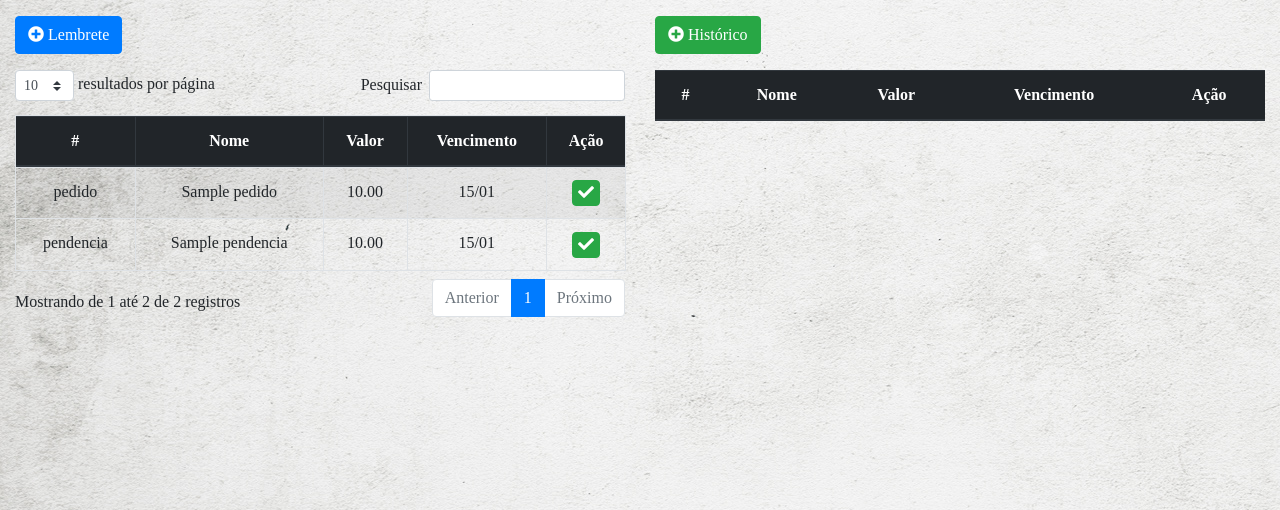
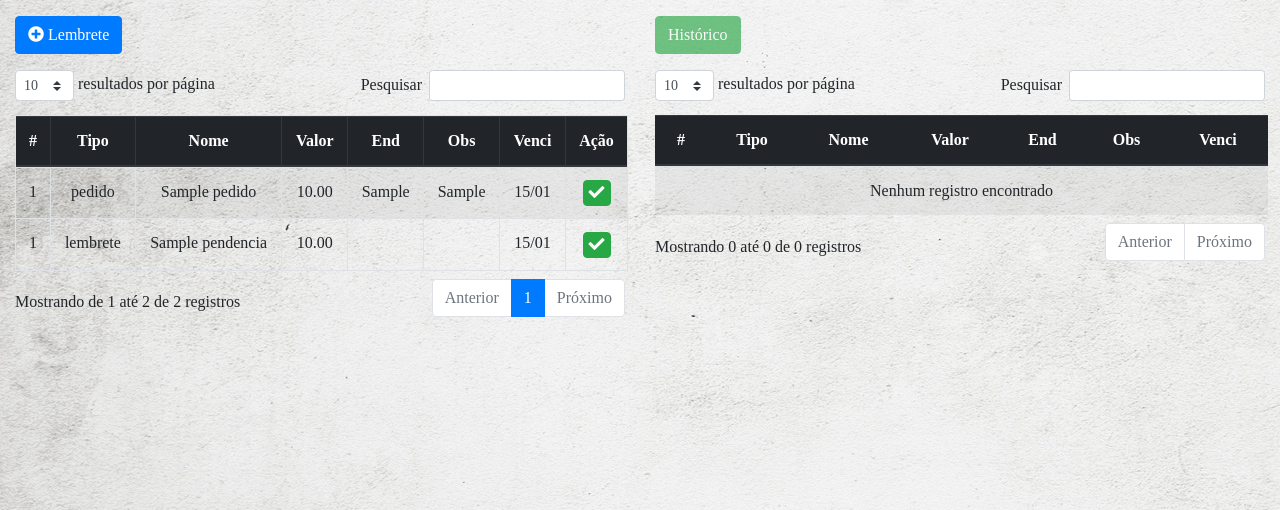
Before and after one commit to bbroger/lojinha, a CodeIgniter app: page /lojinha/Pendencias/ in a window 1280 px wide. Shown: the part 56-566 px from the top of the page. Run offline with CodeIgniter, Linux system fonts and the light colour scheme; tables that the repository leaves empty hold one stand-in row (values such as "Sample post"); lists and menus that the app fills with data are empty.

Commit message:
Cadastrar pedido e mostrar pronto

```diff
--- a/application/config/config.php
+++ b/application/config/config.php
@@ -1,5 +1,6 @@
 <?php
 defined('BASEPATH') OR exit('No direct script access allowed');
+date_default_timezone_set('America/Sao_Paulo');
 
 /*
 |--------------------------------------------------------------------------
--- a/application/controllers/Pedidos.php
+++ b/application/controllers/Pedidos.php
@@ -64,7 +64,7 @@ class Pedidos extends CI_Controller
         $pedido['entrega']= $this->input->post("entrega");
         $pedido['obs']= $this->input->post("obs");
         $pedido['obs']= (strlen($pedido['obs']) > 0) ? $pedido['obs'] : null;
-        $pedido['valor_pago'] = $this->input->post("valor_pago");
+        $pedido['valor_pago'] = 0;
         $pedido['tipo_pagamento'] = $this->input->post("tipo_pag");
         $itens = $this->input->post("itens_produto");
 
--- a/application/controllers/Pendencias.php
+++ b/application/controllers/Pendencias.php
@@ -21,8 +21,8 @@ class Pendencias extends CI_Controller
     {
         $pendencias = $this->Pendencias_model->pendencias();
         if ($pendencias) {
-            usort($pendencias, function($a, $b) {
-                return $b['vencimento'] <=> $a['vencimento'];
+            usort($pendencias, function ($a, $b) {
+                return $a['vencimento'] <=> $b['vencimento'];
             });
             foreach ($pendencias as $key => $value) {
                 foreach ($value as $chave => $valor) {
@@ -43,18 +43,20 @@ class Pendencias extends CI_Controller
 
     public function tabela_historico()
     {
-        $historico = $this->Pendencias_model->tabela_historico();
-        if ($historico) {
-            foreach ($historico as $key => $value) {
+        $pendencias = $this->Pendencias_model->historico();
+        if ($pendencias) {
+            usort($pendencias, function ($a, $b) {
+                return $b['vencimento'] <=> $a['vencimento'];
+            });
+            foreach ($pendencias as $key => $value) {
                 foreach ($value as $chave => $valor) {
                     if ($chave == 'vencimento') {
-                        $data['data'][$key][$chave] = DateTime::createFromFormat('Y-m-d ', $valor)->format('d/m');
+                        $data['data'][$key][$chave] = DateTime::createFromFormat('Y-m-d', $valor)->format('d/m');
                     } else {
                         $data['data'][$key][$chave] = $valor;
                     }
                 }
-                $data['data'][$key]['button'] = '<button style="padding: 0 5px;" class="btn btn-success save" disabled><i class="fas fa-save"></i></button>
-                    <button style="padding: 0 5px;" class="btn btn-warning edit"><i class="fas fa-edit"></i></button>';
+                $data['data'][$key]['button'] = '<button style="padding: 0 5px;" class="btn btn-success save"><i class="fas fa-check"></i>';
             }
 
             echo json_encode($data);
@@ -67,7 +69,7 @@ class Pendencias extends CI_Controller
     {
         $this->form_validation->set_rules("nome", "<b>Nome</b>", "trim|required|min_length[3]");
         $this->form_validation->set_rules("valor", "<b>Valor</b>", "trim|decimal|min_length[3]");
-        $this->form_validation->set_rules("vencimento", "<b>Vencimento</b>", "trim|required|exact_length[10]", ["exact_length"=> "Data inválida"]);
+        $this->form_validation->set_rules("vencimento", "<b>Vencimento</b>", "trim|required|exact_length[10]", ["exact_length" => "Data inválida"]);
 
         if (!$this->form_validation->run()) {
             $data['msg'] = validation_errors();
@@ -90,11 +92,10 @@ class Pendencias extends CI_Controller
         }
     }
 
-    public function editar_valor_retirado()
+    public function tirar_pendencia()
     {
-        $this->form_validation->set_rules("id_movimentacao", "Movimentação", "trim|required|max_length[11]|combines[movimentacao.id_movimentacao]");
-        $this->form_validation->set_rules("valor", "Valor", "trim|required|decimal|min_length[3]");
-        $this->form_validation->set_rules("descricao", "Descrição", "trim|required|min_length[3]");
+        $this->form_validation->set_rules("tipo", "Tipo", "trim|required|in_list[pedido,lembrete]");
+        $this->form_validation->set_rules("id", "ID", "trim|required|integer|max_length[11]");
 
         if (!$this->form_validation->run()) {
             $data['msg'] = validation_errors(" ", " ");
@@ -103,60 +104,17 @@ class Pendencias extends CI_Controller
 
             return false;
         } else {
-            $id_movimentacao = $this->input->post("id_movimentacao");
-            $data['valor'] = $this->input->post("valor");
-            $data['descricao'] = $this->input->post("descricao");
+            $id = $this->input->post("id");
+            $tipo = $this->input->post("tipo");
+            if ($tipo == "lembrete") {
+                $tabela = "pendencias";
+                $id_tabela = "id_pendencia";
+            } else {
+                $tabela = "pedidos";
+                $id_tabela = "id_pedido";
+            }
 
-            $this->Pendencias_model->editar_valor_retirado($data, $id_movimentacao);
-            $data['status'] = true;
-            echo json_encode($data);
-        }
-    }
-
-    public function salvar_valor_inserido()
-    {
-        $this->form_validation->set_rules("valor", "<b>Valor</b>", "trim|required|decimal|min_length[3]");
-        $this->form_validation->set_rules("descricao", "<b>Nome Descrição</b>", "trim|required|min_length[3]");
-
-        if (!$this->form_validation->run()) {
-            $data['msg'] = validation_errors();
-            $data['status'] = false;
-            echo json_encode($data);
-
-            return false;
-        } else {
-            $data['valor'] = $this->input->post("valor");
-            $data['descricao'] = $this->input->post("descricao");
-            $data['tipo'] = 'inserido';
-
-            $this->Pendencias_model->salvar_valor_inserido($data);
-
-            $data['msg'] = "<p><b>Valor inserido registrado com sucesso!</b></p>";
-            $data['status'] = true;
-            echo json_encode($data);
-
-            return true;
-        }
-    }
-
-    public function editar_valor_inserido()
-    {
-        $this->form_validation->set_rules("id_movimentacao", "Movimentação", "trim|required|max_length[11]|combines[movimentacao.id_movimentacao]");
-        $this->form_validation->set_rules("valor", "Valor", "trim|required|decimal|min_length[3]");
-        $this->form_validation->set_rules("descricao", "Descrição", "trim|required|min_length[3]");
-
-        if (!$this->form_validation->run()) {
-            $data['msg'] = validation_errors(" ", " ");
-            $data['status'] = false;
-            echo json_encode($data);
-
-            return false;
-        } else {
-            $id_movimentacao = $this->input->post("id_movimentacao");
-            $data['valor'] = $this->input->post("valor");
-            $data['descricao'] = $this->input->post("descricao");
-
-            $this->Pendencias_model->editar_valor_inserido($data, $id_movimentacao);
+            $this->Pendencias_model->tirar_pendencia($id, $tabela, $id_tabela);
             $data['status'] = true;
             echo json_encode($data);
         }
--- a/application/models/Pendencias_model.php
+++ b/application/models/Pendencias_model.php
@@ -4,9 +4,21 @@ class Pendencias_model extends CI_Model
 {
     public function pendencias()
     {
-        $sql= "SELECT nome, valor_total AS valor, entrega AS vencimento, 'pedido' AS tipo FROM pedidos WHERE status= 'ativo'";
+        $sql= "SELECT id_pedido AS id, nome, valor_total AS valor, entrega AS vencimento,
+            endereco AS ende, obs, 'pedido' AS tipo FROM pedidos WHERE status= 'ativo'";
         $transacao= $this->db->query($sql);
-        $sql= "SELECT *, 'pendencia' AS tipo FROM pendencias WHERE status= 'ativo'";
+        $sql= "SELECT *, NULL AS ende, NULL AS obs, id_pendencia AS id, 'lembrete' AS tipo FROM pendencias WHERE status= 'ativo'";
+        $pendencia= $this->db->query($sql);
+
+        return array_merge($transacao->result_array(), $pendencia->result_array());
+    }
+
+    public function historico()
+    {
+        $sql= "SELECT id_pedido AS id, nome, valor_total AS valor, entrega AS vencimento,
+            endereco AS ende, obs, 'pedido' AS tipo FROM pedidos WHERE status= 'feito'";
+        $transacao= $this->db->query($sql);
+        $sql= "SELECT *, NULL AS ende, NULL AS obs, id_pendencia AS id, 'lembrete' AS tipo FROM pendencias WHERE status= 'feito'";
         $pendencia= $this->db->query($sql);
 
         return array_merge($transacao->result_array(), $pendencia->result_array());
@@ -16,4 +28,10 @@ class Pendencias_model extends CI_Model
     {
         $this->db->insert('pendencias', $data);
     }
+
+    public function tirar_pendencia($id, $tabela, $id_tabela)
+    {
+        $sql= "UPDATE $tabela SET status= 'feito' WHERE $id_tabela= $id";
+        $this->db->query($sql);
+    }
 }
--- a/application/views/pendencias.php
+++ b/application/views/pendencias.php
@@ -6,9 +6,12 @@
                 <thead class="thead-dark">
                     <tr>
                         <th scope="col">#</th>
+                        <th scope="col">Tipo</th>
                         <th scope="col">Nome</th>
                         <th scope="col">Valor</th>
-                        <th scope="col">Vencimento</th>
+                        <th scope="col">End</th>
+                        <th scope="col">Obs</th>
+                        <th scope="col">Venci</th>
                         <th scope="col">Ação</th>
                     </tr>
                 </thead>
@@ -17,15 +20,17 @@
             </table>
         </div>
         <div class="col-md-6">
-            <button type="button" class="btn btn-success my-3" data-toggle="modal" data-target="#historico"><i class="fas fa-plus-circle"></i> Histórico</button>
+            <button type="button" class="btn btn-success my-3" data-toggle="modal" data-target="#historico" disabled>Histórico</button>
             <table class="table table-striped text-center" id="mostra_historico">
                 <thead class="thead-dark">
                     <tr>
                         <th scope="col">#</th>
+                        <th scope="col">Tipo</th>
                         <th scope="col">Nome</th>
                         <th scope="col">Valor</th>
-                        <th scope="col">Vencimento</th>
-                        <th scope="col">Ação</th>
+                        <th scope="col">End</th>
+                        <th scope="col">Obs</th>
+                        <th scope="col">Venci</th>
                     </tr>
                 </thead>
                 <tbody>
@@ -96,7 +101,7 @@
                                 <input type="text" class="form-control" id="nome" value="" placeholder="" autocomplete="off">
                             </div>
                             <div class="row">
-                            <div class="col">
+                                <div class="col">
                                     <label for="descricao">Valor (opcional)</label>
                                     <input type="text" class="form-control" id="valor" data-decimal="." value="" placeholder="" autocomplete="off">
                                 </div>
--- a/assets/js/pendencias.js
+++ b/assets/js/pendencias.js
@@ -6,11 +6,53 @@ var table_pendencia= $("#mostra_pendencia").DataTable({
     "order": [[0, "desc"]],
     ajax: url_ajax("Pendencias/tabela_pendencias"),
     "columns": [
+        { "data": "id" },
         { "data": "tipo" },
         { "data": "nome" },
         { "data": "valor" },
+        { "data": "ende" },
+        { "data": "obs" },
         { "data": "vencimento" },
         { "data": "button" }
+    ],
+    "language": {
+        "sEmptyTable": "Nenhum registro encontrado",
+        "sInfo": "Mostrando de _START_ até _END_ de _TOTAL_ registros",
+        "sInfoEmpty": "Mostrando 0 até 0 de 0 registros",
+        "sInfoFiltered": "(Filtrados de _MAX_ registros)",
+        "sInfoPostFix": "",
+        "sInfoThousands": ".",
+        "sLengthMenu": "_MENU_ resultados por página",
+        "sLoadingRecords": "Carregando...",
+        "sProcessing": "Processando...",
+        "sZeroRecords": "Nenhum registro encontrado",
+        "sSearch": "Pesquisar",
+        "oPaginate": {
+            "sNext": "Próximo",
+            "sPrevious": "Anterior",
+            "sFirst": "Primeiro",
+            "sLast": "Último"
+        },
+        "oAria": {
+            "sSortAscending": ": Ordenar colunas de forma ascendente",
+            "sSortDescending": ": Ordenar colunas de forma descendente"
+        }
+    }
+});
+
+var table_historico= $("#mostra_historico").DataTable({
+    "processing": true,
+    "ordering": false,
+    "order": [[0, "desc"]],
+    ajax: url_ajax("Pendencias/tabela_historico"),
+    "columns": [
+        { "data": "id" },
+        { "data": "tipo" },
+        { "data": "nome" },
+        { "data": "valor" },
+        { "data": "ende" },
+        { "data": "obs" },
+        { "data": "vencimento" }
     ],
     "language": {
         "sEmptyTable": "Nenhum registro encontrado",
@@ -40,98 +82,26 @@ var table_pendencia= $("#mostra_pendencia").DataTable({
 table_pendencia.on('click', '.save', function () {
     var tr = $(this).closest("tr");
     var tdID = tr.find("td").eq(0);
-    var tdValor = tr.find("td").eq(1);
-    var tdDesc = tr.find("td").eq(2);
+    var tdTipo = tr.find("td").eq(1);
 
     $.ajax({
-        url: url_ajax("Pendencias/editar_valor_retirado"),
+        url: url_ajax("Pendencias/tirar_pendencia"),
         type: "Post",
         data: {
-            id_movimentacao: tdID.html(),
-            valor: tdValor.find('input').val().replace(",", ""),
-            descricao: firstUp(tdDesc.find('textarea').val())
+            tipo: tdTipo.html(),
+            id: tdID.html()
         },
         dataType: "Json"
     }).done(function (data) {
         if (data.status) {
-            tdValor.html("R$ " + tdValor.find('input').val().replace(",", ""));
-            tdDesc.html(firstUp(tdDesc.find('textarea').val()));
-
-            tr.find("td").eq(4).find('button').eq(0).prop('disabled', true);
-            tr.find("td").eq(4).find('button').eq(1).prop('disabled', false);
+            table_pendencia.ajax.reload();
+            table_historico.ajax.reload();
         } else {
-            tdValor.find('input').css({ border: "1px solid red", color: "red" });
-            tdDesc.find('textarea').css({ border: "1px solid red", color: "red" });
             alert(data.msg);
         }
+    }).fail(function (data){
+        console.log(data);
     });
-});
-
-$("#salvar_retirado").click(function () {
-    var valor = $("#valor_retirado");
-    var descricao = $("#descricao_retirado");
-
-    $("#mostra_msg_retirado").html("").removeClass();
-    $.ajax({
-        url: url_ajax("Pendencias/salvar_valor_retirado"),
-        type: "Post",
-        data: {
-            valor: valor.val().replace(",", ""),
-            descricao: firstUp(descricao.val()),
-            tipo: 'retirado'
-        },
-        dataType: "Json"
-    }).done(function (data) {
-        if (data.status) {
-            $("#mostra_msg_retirado").html(data.msg).addClass("text-success");
-            valor.val("");
-            descricao.val("");
-            table_pendencia.ajax.reload();
-        } else {
-            $("#mostra_msg_retirado").html(data.msg).addClass("text-danger");
-        }
-    }).fail(function (data) {
-        alert('Erro ao criar o valor retirado. Tente mais tarde');
-    });
-});
-
-var table_historico = $("#mostra_inserido").DataTable({
-    "processing": true,
-    "order": [[0, "desc"]],
-    ajax: url_ajax("Pendencias/tabela_inseridos"),
-    "columns": [
-        { "data": "id_movimentacao" },
-        { "data": "valor" },
-        { "data": "descricao" },
-        { "data": "timestamp" },
-        { "data": "button" }
-    ],
-    "columnDefs": [
-        { "width": "40%", "targets": 2 }
-    ],
-    "language": {
-        "sEmptyTable": "Nenhum registro encontrado",
-        "sInfo": "Mostrando de _START_ até _END_ de _TOTAL_ registros",
-        "sInfoEmpty": "Mostrando 0 até 0 de 0 registros",
-        "sInfoFiltered": "(Filtrados de _MAX_ registros)",
-        "sInfoPostFix": "",
-        "sInfoThousands": ".",
-        "sLengthMenu": "_MENU_ resultados por página",
-        "sLoadingRecords": "Carregando...",
-        "sProcessing": "Processando...",
-        "sZeroRecords": "Nenhum registro encontrado",
-        "sSearch": "Pesquisar",
-        "oPaginate": {
-            "sNext": "Próximo",
-            "sPrevious": "Anterior",
-            "sFirst": "Primeiro",
-            "sLast": "Último"
-        },
-        "oAria": {
-            "sSortAscending": ": Ordenar colunas de forma ascendente",
-            "sSortDescending": ": Ordenar colunas de forma descendente"
-        }
-    }
 });
 
 $("#salvar_pendencia").click(function () {
```
Also changed, not shown: application/views/pedidos.php (+1 -11 lines), assets/js/pedidos.js (+2 -9 lines).
